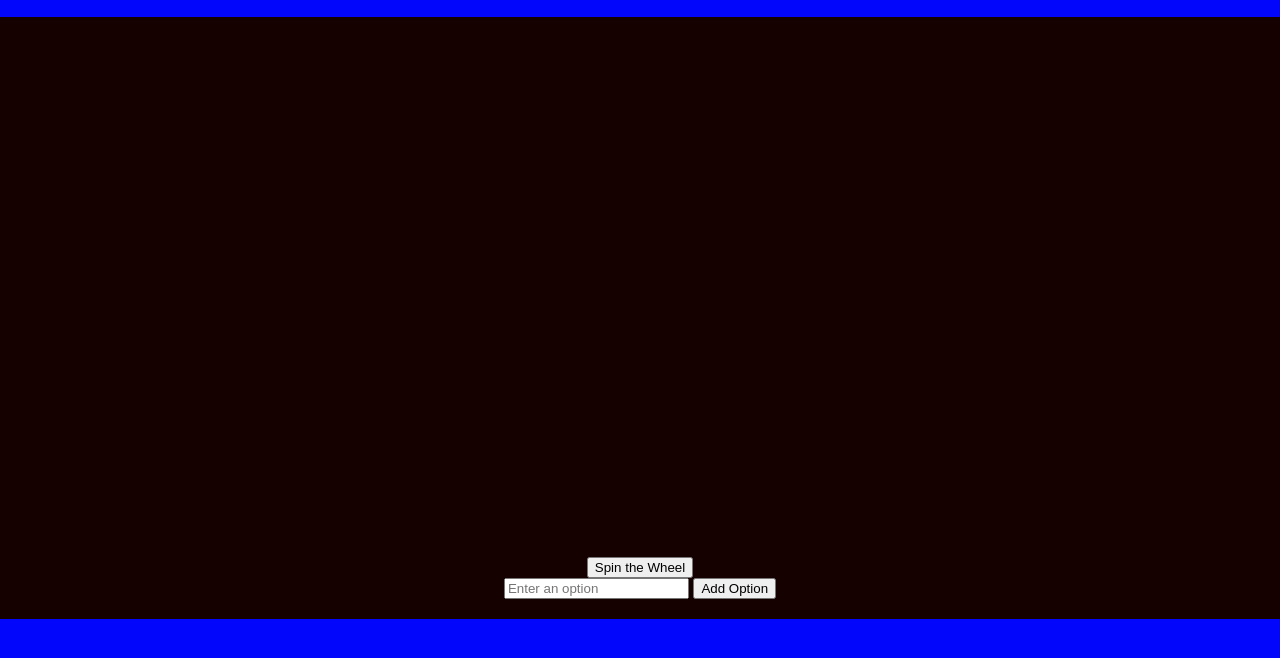
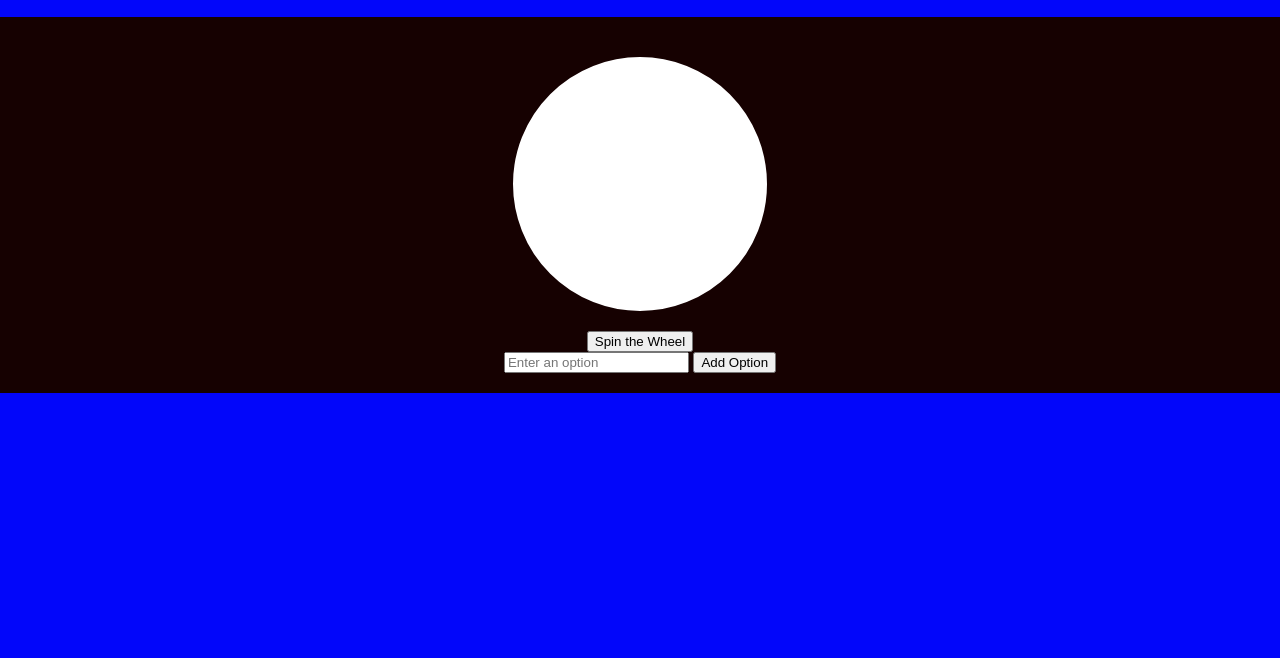
Before and after one commit to Chickalo2000/randomizer, a plain HTML site: page index.html in a window 1280 px wide. Shown: the part 90-748 px from the top of the page. Drawn offline with Linux system fonts and the light colour scheme.

Commit message:
added canvas wheel and adjusted height and width

```diff
--- a/index.html
+++ b/index.html
@@ -13,7 +13,7 @@
     </header>
     <main>
         <div id="wheel-container">
-            <canvas id="wheel" width="500" height="500"></canvas>
+            <canvas id="myCanvas" width="250" height="250"></canvas>
             <button id="spin-button">Spin the Wheel</button>
         </div>
 
--- a/script.js
+++ b/script.js
@@ -1,3 +1,4 @@
+
 let options = [];
 
 const canvas = document.getElementById("wheel");
@@ -32,6 +33,12 @@ spinButton.addEventListener("click", () => {
     drawWheel();
 });
 
+ctx.beginPath();
+ctx.arc(250, 250, 200, 0, 2 * Math.PI);
+ctx.fillStyle = "#FFDDC1";
+ctx.fill();
+ctx.stroke();
+
  /*let optionInput = document.getElementById("optionInput");
 let optionsList = document.getElementById("optionsList");
 let resultDisplay = document.getElementById("resultDisplay");
--- a/styles.css
+++ b/styles.css
@@ -47,3 +47,10 @@ h1 {
     align-items: center;
     margin-top: 20px;
 }
+
+#myCanvas {
+    border: 2px solid #fff;
+    border-radius: 50%;
+    margin-bottom: 20px;
+    background-color: #fff;
+}
```
